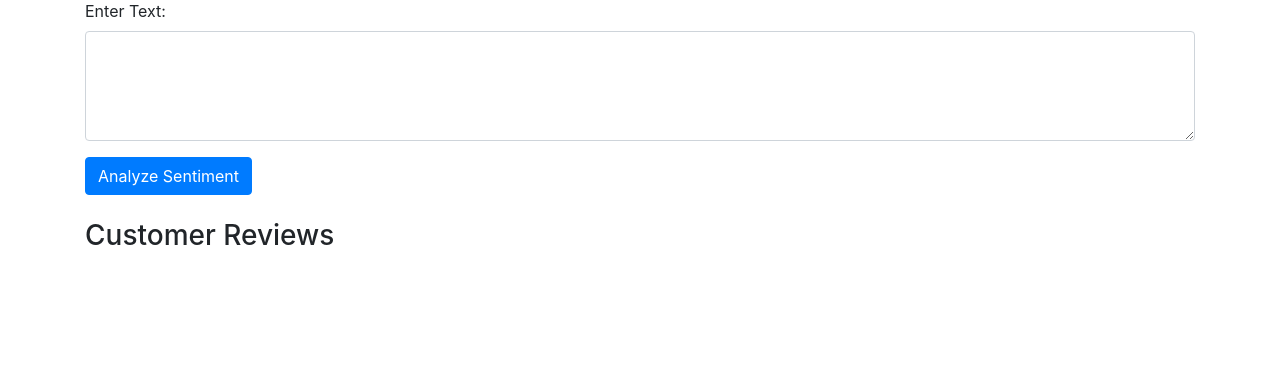
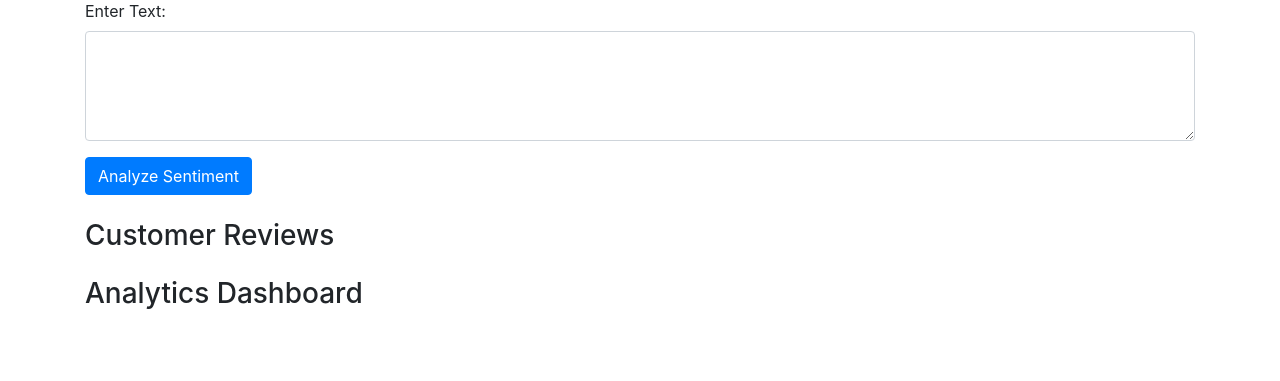
Before and after one commit to Vikranth3140/Restaurant-Review-Analysis-System, a Flask app: page / in a window 1280 px wide. Shown: the part 81-462 px from the top of the page. Run offline with Flask 3, Linux system fonts and the light colour scheme; some libraries are stand-ins or nearby versions.

Commit message:
"Added dashboard route and template, imported pandas and plotly, and updated index.html to include plotly script"

```diff
--- a/app.py
+++ b/app.py
@@ -3,6 +3,8 @@
 from textblob import TextBlob
 import nltk
 import datetime
+import pandas as pd
+import plotly.express as px
 
 # Download necessary NLTK data
 nltk.download('vader_lexicon')
@@ -72,5 +74,15 @@
                            aspect_scores=aspect_scores, aspect_summaries=aspect_summaries, input_text=input_text,
                            reviews=reviews)
 
+@app.route('/dashboard')
+def dashboard():
+    df = pd.DataFrame(reviews)
+    if not df.empty:
+        fig = px.line(df, x='date', y=[review['sentiment_scores']['compound'] for review in reviews], title='Sentiment Over Time')
+        graphJSON = fig.to_json()
+    else:
+        graphJSON = None
+    return render_template('dashboard.html', graphJSON=graphJSON)
+
 if __name__ == '__main__':
     app.run(debug=True)
--- a/templates/index.html
+++ b/templates/index.html
@@ -6,6 +6,7 @@
     <title>Sentiment Analysis Platform</title>
     <link href="https://maxcdn.bootstrapcdn.com/bootstrap/4.0.0/css/bootstrap.min.css" rel="stylesheet">
     <script src="https://cdn.jsdelivr.net/npm/chart.js"></script>
+    <script src="https://cdn.plot.ly/plotly-latest.min.js"></script>
 </head>
 <body>
     <div class="container">
@@ -62,6 +63,17 @@
                     </li>
                 {% endfor %}
             </ul>
+        </div>
+
+        <div id="dashboardContainer" class="mt-4">
+            <h3>Analytics Dashboard</h3>
+            {% if graphJSON %}
+                <div id="dashboard"></div>
+                <script>
+                    var graphJSON = {{ graphJSON|safe }};
+                    Plotly.newPlot('dashboard', graphJSON.data, graphJSON.layout);
+                </script>
+            {% endif %}
         </div>
 
         <script>
```
Also changed, not shown: requirements.txt (+3 -1 lines), templates/dashboard.html (added, +28 -0 lines).
